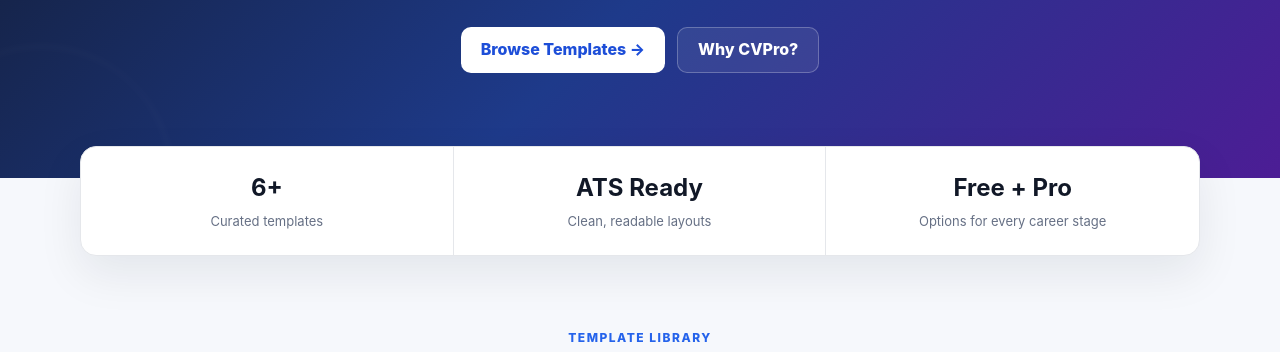
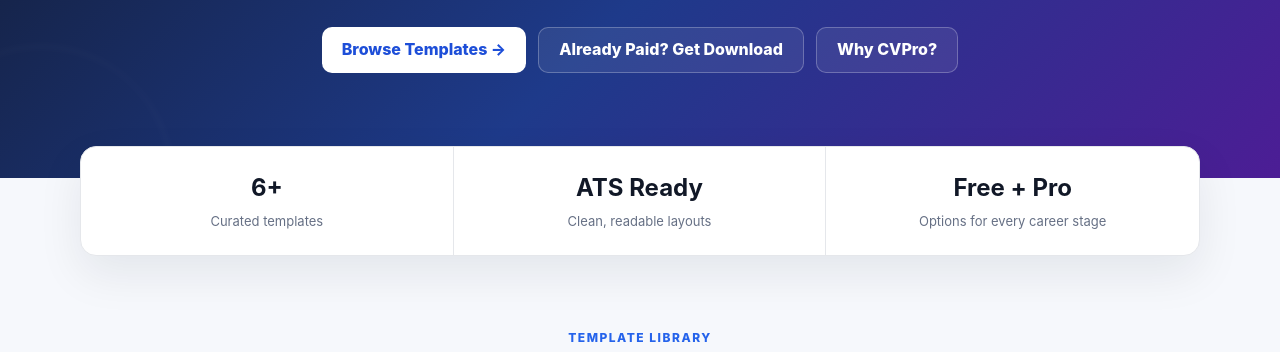
Before and after one commit to BalelAli/CVpro-Tempates, a plain HTML site: page index.html in a window 1280 px wide. Shown: the part 445-797 px from the top of the page. Drawn offline with Linux system fonts and the light colour scheme.

Commit message:
Add premium download entry point

```diff
--- a/index.html
+++ b/index.html
@@ -220,6 +220,7 @@
         <p>Professional resume templates designed to help you present your experience clearly, confidently and beautifully.</p>
         <div class="hero-actions">
           <a href="#templates" class="btn btn-primary">Browse Templates →</a>
+          <a href="premium-download.html" class="btn btn-ghost">Already Paid? Get Download</a>
           <a href="#features" class="btn btn-ghost">Why CVPro?</a>
         </div>
       </div>
```
